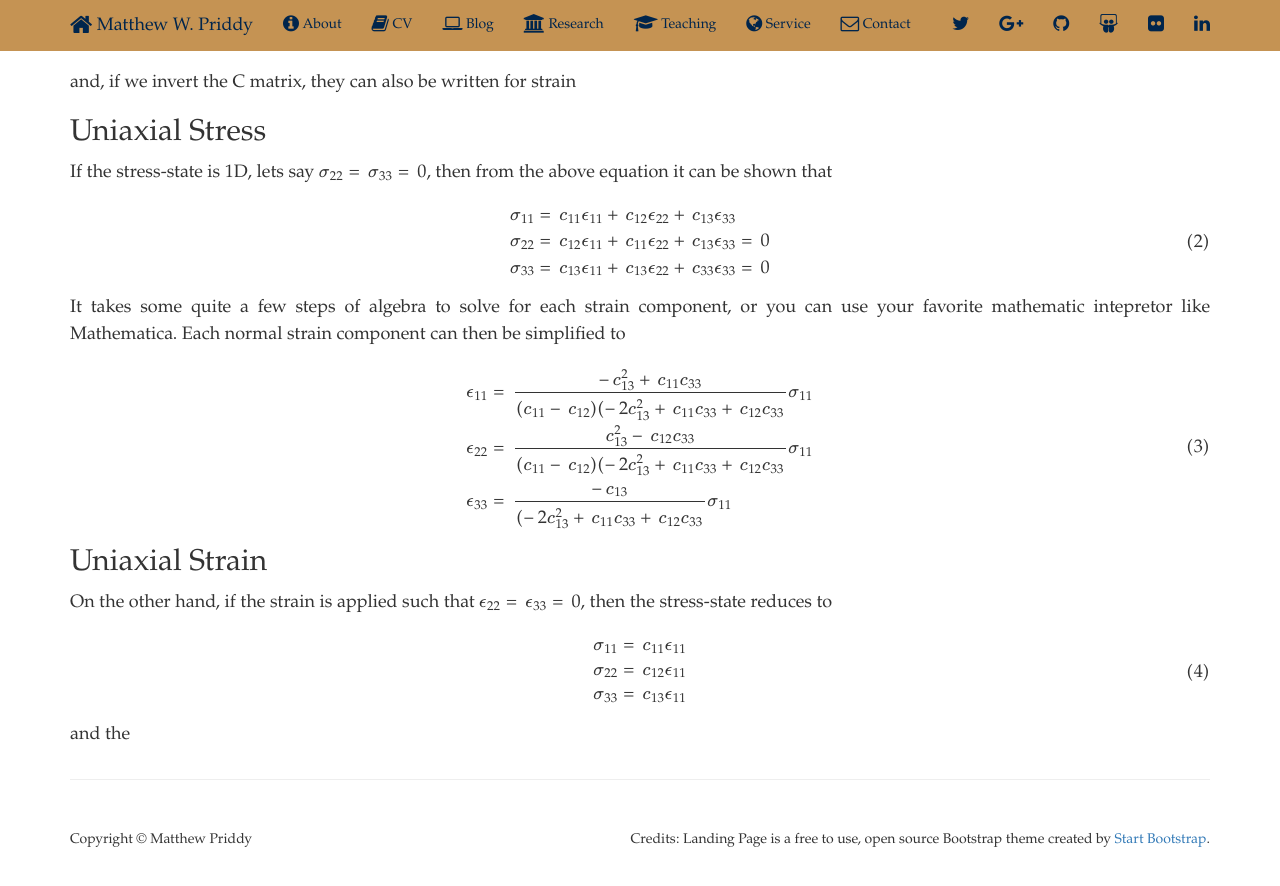
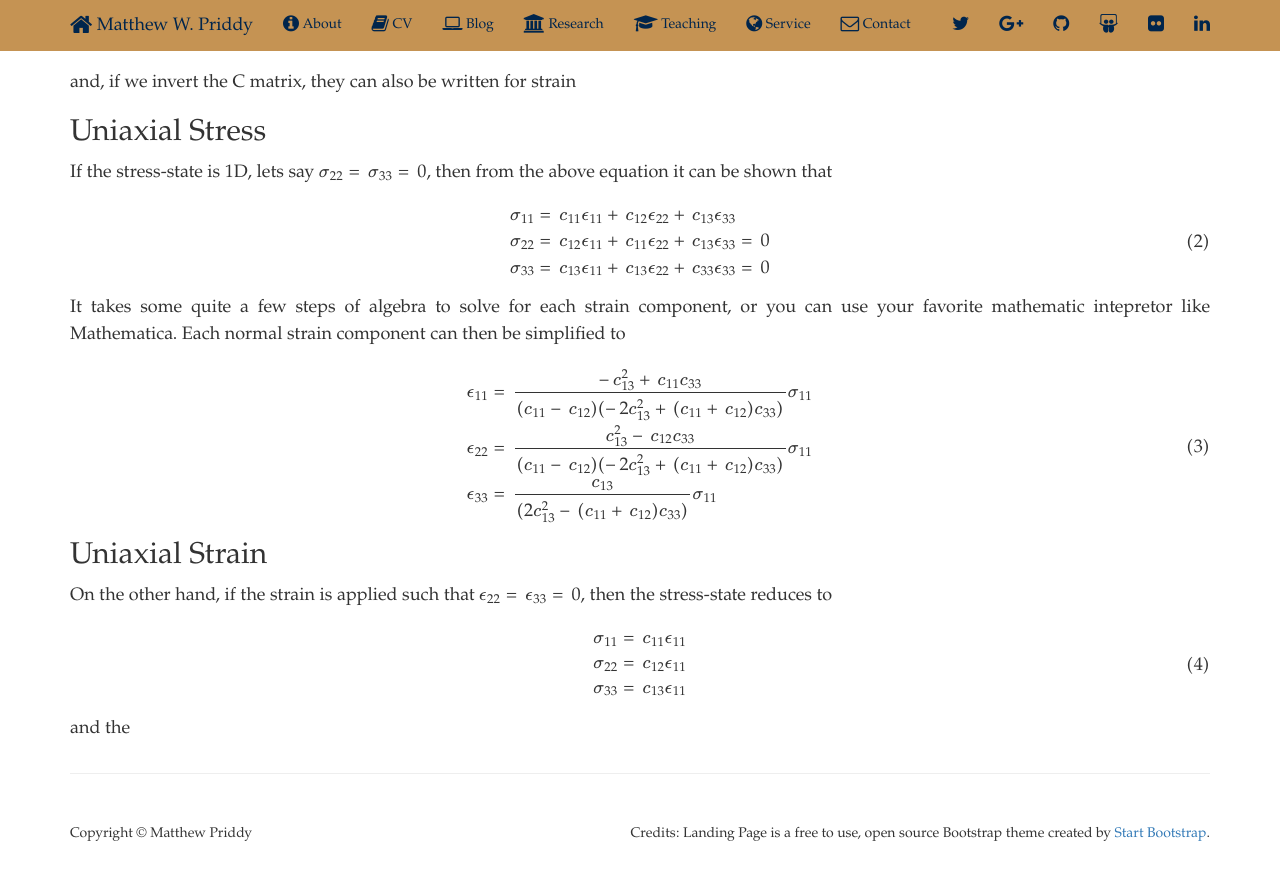
Before and after one commit to mwpriddy/mwpriddy.github.io, a Jekyll site: the page built from _posts/2015-03-04-Uniaxial-Stress-Strain-Transverse-Isotropic-Material.md, in a window 1280 px wide and 900 px high, scrolled down 694 px. Shown: the top 886 px of the window. Built offline with Jekyll 4.4.1, drawn with Linux system fonts in a browser that asks for light colours; nearby versions of some CDN libraries; formulas are drawn with MathJax 3.

Commit message:
Update 2015-03-04-Uniaxial-Stress-Strain-Transverse-Isotropic-Material.md

```diff
--- a/_posts/2015-03-04-Uniaxial-Stress-Strain-Transverse-Isotropic-Material.md
+++ b/_posts/2015-03-04-Uniaxial-Stress-Strain-Transverse-Isotropic-Material.md
@@ -60,9 +60,9 @@
 
 $$
 \begin{align}
-  \epsilon_{11} &= \frac{-c_{13}^2 + c_{11}c_{33}}{(c_{11}-c_{12})(-2c_{13}^2+c_{11}c_{33}+c_{12}c_{33}}\sigma_{11} \nonumber \\
-  \epsilon_{22} &= \frac{ c_{13}^2 - c_{12}c_{33}}{(c_{11}-c_{12})(-2c_{13}^2+c_{11}c_{33}+c_{12}c_{33}}\sigma_{11}  \\
-  \epsilon_{33} &= \frac{-c_{13}}{(-2c_{13}^2+c_{11}c_{33}+c_{12}c_{33}}\sigma_{11} \nonumber
+  \epsilon_{11} &= \frac{-c_{13}^2 + c_{11}c_{33}}{(c_{11}-c_{12})(-2c_{13}^2+(c_{11}+c_{12})c_{33})}\sigma_{11} \nonumber \\
+  \epsilon_{22} &= \frac{ c_{13}^2 - c_{12}c_{33}}{(c_{11}-c_{12})(-2c_{13}^2+(c_{11}+c_{12})c_{33})}\sigma_{11}  \\
+  \epsilon_{33} &= \frac{ c_{13}}{(2c_{13}^2-(c_{11}+c_{12})c_{33})}\sigma_{11} \nonumber
 \end{align}
 $$
 
```
